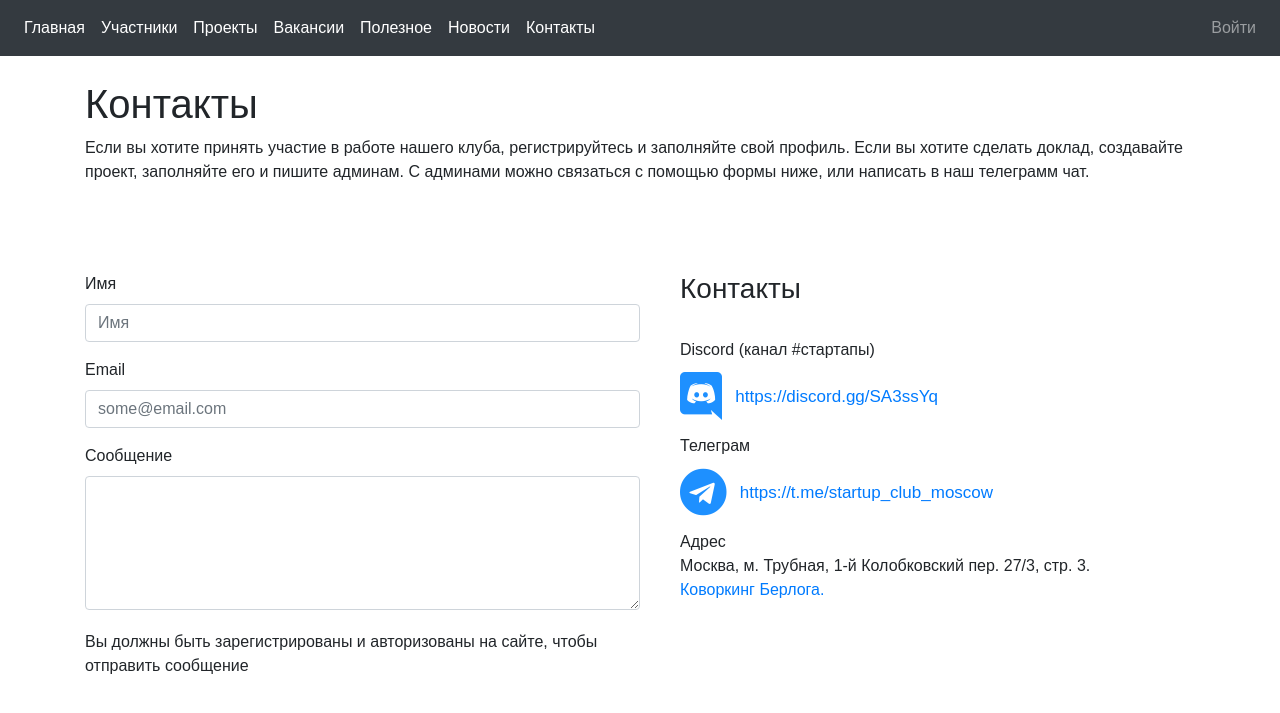
After one commit to painkkiller/startup_club_site, a Django app: page /contacts/ in a window 1280 px wide. The commit adds this page. Shown: the top 713 px of the page. Run offline with Django 3.2, Linux system fonts and the light colour scheme; some libraries are stand-ins or nearby versions.

Commit message:
доделал раздел контакты

```diff
--- a/club_site/core/mailer.py
+++ b/club_site/core/mailer.py
@@ -4,6 +4,7 @@ from django.core.mail import EmailMultiAlternatives
 def mail_to_users(mail_subject, html_content, txt_content, mails):
     sender = "postmaster@startup-club.tech"
     email = EmailMultiAlternatives(mail_subject, txt_content, sender, mails)
-    email.attach_alternative(html_content, "text/html")
+    if html_content:
+        email.attach_alternative(html_content, "text/html")
     resp = email.send()
     return resp
--- /dev/null
+++ b/club_site/core/static/css/contacts.css
@@ -0,0 +1,21 @@
+.c_container {
+    display: flex;
+    justify-content: start;
+}
+
+.half {
+    width: 50%;
+}
+
+.contact {
+    list-style-type: none;
+}
+
+.form_bottom {
+    margin-bottom: 20px;
+}
+
+.error {
+    border-color: red !important;
+    /* color: red; */
+}
--- /dev/null
+++ b/club_site/core/static/js/contacts.js
@@ -0,0 +1,92 @@
+$(function() {
+    console.log('start');
+
+    (function () {
+        var e = document.getElementById("adress1");
+        e.parentNode.removeChild(e);
+    })();
+
+    $('#name').focus(function() {
+        $('#name').removeClass('error');
+    });
+
+    $('#message').focus(function() {
+        $('#message').removeClass('error');
+    });
+
+    $('#email').focus(function() {
+        $('#email').removeClass('error');
+    });
+
+    var bot = false;
+
+    $("#submit").click(function(event){
+        var form_data = $("#contactform").serializeArray();
+        var isFormValid = [true, true, true];
+        for (var i = 0; i < form_data.length; i++) {
+            if (form_data[i].name === 'name') {
+             isFormValid[0] = Boolean(form_data[i].value);
+                if (!isFormValid[0]) {
+                    $('#name').addClass('error');
+                }
+            }
+
+            if (form_data[i].name === 'email') {
+             isFormValid[1] = validateEmail(form_data[i].value);
+                if (!isFormValid[1]) {
+                    $('#email').addClass('error');
+                }
+            }
+
+            if (form_data[i].name === 'message') {
+             isFormValid[2] = Boolean(form_data[i].value);
+                if (!isFormValid[2]) {
+                    $('#message').addClass('error');
+                }
+            }
+            if (form_data[i],name === 'adress') {
+                bot = true;
+            }
+        }
+
+        var allValid = isFormValid.every(function(elem) { return elem; });
+
+        console.log('allvalid ', allValid, isFormValid);
+
+        event.preventDefault();
+        event.stopPropagation();
+
+        var data = $('#contactform').serialize();
+        data.csrfmiddlewaretoken = $('input[name=csrfmiddlewaretoken]').val();
+
+        if (allValid && !bot) {
+            $.ajax({
+                type: 'post',
+                url: $('#submit').data('url'),
+                data: data,
+                success: function () {
+                    console.log('success');
+                    // $('#formtext').text('Ваше сообщение отправлено.');
+                    $('#name').val('');
+                    $('#email').val('');
+                    $('#message').val('');
+                },
+                error: function() {
+                    console.log('error');
+                    $('#formtext').html('<span style="color: red">Что то пошло не так, сервер не отвечает. Попробуйте связаться с нами позднее.</span>');
+                }
+            });
+
+            return allValid;
+        } else {
+            $('#formtext').html('<span style="color: red">Заполните форму корректными данными</span>');
+        }
+
+    });
+
+});
+
+function validateEmail(email) {
+    var regexp = /[a-z0-9!#$%&'*+/=?^_`{|}~-]+(?:\.[a-z0-9!#$%&'*+/=?^_`{|}~-]+)*@(?:[a-z0-9](?:[a-z0-9-]*[a-z0-9])?\.)+[a-z0-9](?:[a-z0-9-]*[a-z0-9])?/;
+    return regexp.test(email);
+}
--- a/club_site/core/templates/base.html
+++ b/club_site/core/templates/base.html
@@ -87,7 +87,7 @@
    {% endblock %}
     </div>
     <!-- jQuery first, then Popper.js, then Bootstrap JS -->
-    <script src="https://code.jquery.com/jquery-3.4.1.slim.min.js" integrity="sha384-J6qa4849blE2+poT4WnyKhv5vZF5SrPo0iEjwBvKU7imGFAV0wwj1yYfoRSJoZ+n" crossorigin="anonymous"></script>
+    <script src="https://ajax.googleapis.com/ajax/libs/jquery/3.4.1/jquery.min.js"></script>
     <script src="https://cdn.jsdelivr.net/npm/popper.js@1.16.0/dist/umd/popper.min.js" integrity="sha384-Q6E9RHvbIyZFJoft+2mJbHaEWldlvI9IOYy5n3zV9zzTtmI3UksdQRVvoxMfooAo" crossorigin="anonymous"></script>
     <script src="https://stackpath.bootstrapcdn.com/bootstrap/4.4.1/js/bootstrap.min.js" integrity="sha384-wfSDF2E50Y2D1uUdj0O3uMBJnjuUD4Ih7YwaYd1iqfktj0Uod8GCExl3Og8ifwB6" crossorigin="anonymous"></script>
     {% block jsfiles %}
--- /dev/null
+++ b/club_site/core/templates/contacts.html
@@ -0,0 +1,92 @@
+{% extends 'base.html' %}
+{% load static %}
+
+{% block cssfiles %}
+<link rel="stylesheet" href="https://use.fontawesome.com/releases/v5.6.3/css/all.css" integrity="sha384-UHRtZLI+pbxtHCWp1t77Bi1L4ZtiqrqD80Kn4Z8NTSRyMA2Fd33n5dQ8lWUE00s/" crossorigin="anonymous">
+<link rel="stylesheet" type="text/css" href="{% static 'css/contacts.css' %}"/>
+<noscript><link rel="stylesheet" href="{% static 'css/noscript.css' %}"/></noscript>
+{% endblock %}
+
+{% block content %}
+<h1>Контакты</h1>
+<p>
+Если вы хотите принять участие в работе нашего клуба, регистрируйтесь и заполняйте свой профиль. Если вы хотите сделать доклад, создавайте проект, заполняйте его и пишите админам.
+С админами можно связаться с помощью формы ниже, или написать в наш телеграмм чат.
+<br/>
+<br/>
+<br/>
+<br/>
+<div class="c_container">
+    <section class="half">
+        <form id="contactform">
+            {% csrf_token %}
+            <div class="fields">
+                <div class="form-group">
+                    <label for="name">Имя</label>
+                    <input type="text" class="form-control" name="name" id="name" placeholder="Имя" required/>
+                </div>
+                <div id="adress1" class="form-group">
+                    <label for="address">Адрес</label>
+                    <input type="text" class="form-control" name="adress" id="adress" placeholder="adress" required/>
+                </div>
+                <div class="form-group">
+                    <label for="email">Email</label>
+                    <input type="email" class="form-control" name="email" id="email" placeholder="some@email.com" required/>
+                </div>
+                <div class="form-group">
+                    <label for="message">Сообщение</label>
+                    <textarea class="form-control" name="message" id="message" rows="5"></textarea>
+                </div>
+            </div>
+            <div id="formtext" class="form_bottom"></div>
+            {% if user.is_authenticated %}
+            <button data-url="{% url 'contacts' %}" type="submit" id="submit" class="btn btn-primary">Отправить сообщение</button>
+            {% else %}
+            <p>Вы должны быть зарегистрированы и авторизованы на сайте, чтобы отправить сообщение</p>
+            {% endif %}
+        </form>
+    </section>
+    <section class="half">
+        <ul class="contact">
+                <li>
+                    <h3>Контакты</h3> <br/>
+                    Discord (канал #стартапы)<br/>
+                    <span style="font-size: 48px; color: Dodgerblue; vertical-align: middle;">
+                        <i class="fab fa-discord"></i>
+                    </span><span style="line-height: 48px; font-size: 17px"><a href="https://discord.gg/SA3ssYq">https://discord.gg/SA3ssYq</a></span><br/>
+                    Телеграм<br/>
+                    <span style="font-size: 48px; color: Dodgerblue; vertical-align: middle;">
+                        <i class="fab fa-telegram"></i>
+                    </span><span style="line-height: 48px; font-size: 17px"><a href="https://t.me/startup_club_moscow">https://t.me/startup_club_moscow</a></span><br/>
+                    Адрес<br/>
+                    <span>
+                        Москва, м. Трубная, 1-й Колобковский пер. 27/3, стр. 3.<br/> <a href="https://bearloga.work/?utm_source=startupclub&utm_medium=link&utm_campaign=add">Коворкинг Берлога.</a>
+                    </span>
+                </li>
+                <!-- <li>
+                    <h3>Email</h3>
+                    <a href="#">user@untitled.tld</a>
+                </li>
+                <li>
+                    <h3>Phone</h3>
+                    <span>(000) 000-0000</span>
+                </li>
+                <li>
+                    <h3>Social</h3>
+                    <ul class="icons">
+                        <li><a href="#" class="fa-twitter"><span class="label">Twitter</span></a></li>
+                        <li><a href="#" class="fa-facebook"><span class="label">Facebook</span></a></li>
+                        <li><a href="#" class="fa-github"><span class="label">GitHub</span></a></li>
+                        <li><a href="#" class="fa-instagram"><span class="label">Instagram</span></a></li>
+                        <li><a href="#" class="fa-linkedin"><span class="label">LinkedIn</span></a></li>
+                    </ul>  -->
+                </li>
+            </ul>
+    </section>
+</div>
+
+{% endblock %}
+
+{% block jsfiles %}
+<script src="{% static 'js/contacts.js' %}"></script>
+{% endblock %}
--- a/club_site/core/views.py
+++ b/club_site/core/views.py
@@ -5,8 +5,11 @@ from django.template.loader import render_to_string
 from .forms import EditProjectForm, EditVacancyForm
 from django.contrib.auth.decorators import login_required
 from .models import Project, Vacancy
+from django.utils.translation import activate
+from django.contrib.auth import get_user_model
 from .mailer import mail_to_users
-from django.utils.translation import activate
+
+User = get_user_model()
 
 
 
@@ -136,9 +139,17 @@ def mail_creation_helper(is_new, user, project, domain):
 
 def contacts(request):
     if request.method == 'GET':
-        context = { }
         return render(request, 'contacts.html')
     else:
-        print('POST', request.POST)
-        messages.success(request, ('Ваше сообщение отправлено'))
+        mails = [ admin.email for admin in User.objects.filter(is_staff=True)]
+        txt_message = render_to_string('emails/messagetoadmins.txt', {
+            'name': request.POST['name'],
+            'email': request.POST['email'],
+            'message': request.POST['message']
+        })
+        resp = mail_to_users("Письмо в администрацию стартап клуба", html_content=None, txt_content=txt_message, mails=mails)
+        if resp == 1:
+            messages.success(request, ('Ваше сообщение отправлено'))
+        else:
+            messages.error(request, ('Ваше cообщение отправить не удалось, возникла какая то проблема на сервере'))
         return render(request, 'contacts.html')
```
Also changed, not shown: club_site/core/static/css/noscript.css (added, +43 -0 lines), club_site/core/templates/emails/messagetoadmins.txt (added, +7 -0 lines).
